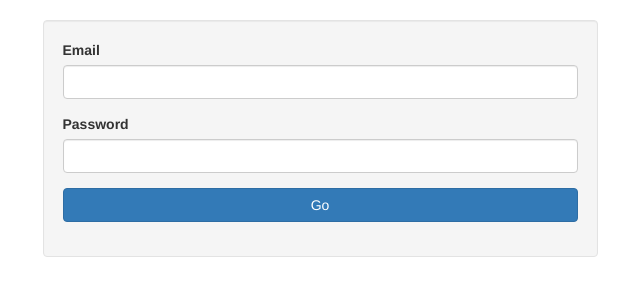
After one commit to dyotamo/bulker, a Flask app: template templates/admin/login.html in a window 1280 px wide. The commit adds this page. Shown: the top 300 px of the page, without its empty margins (320-960 px from the left). Run offline with Flask 2, Linux system fonts and the light colour scheme; the template is opened without the code that fills it: values that come from a table or form of the project are taken from there, others are empty; some libraries are stand-ins or nearby versions.

Commit message:
Adding Flask-Login.

```diff
--- a/app.py
+++ b/app.py
@@ -1,14 +1,19 @@
 import os
 import logging
+
+from datetime import datetime
 
 from apscheduler.schedulers.background import BackgroundScheduler
 from flask_admin.contrib.sqla import ModelView
 from flask_admin import Admin
 from flask_sqlalchemy import SQLAlchemy
-from flask import Flask, render_template, jsonify, request, redirect
+from flask import Flask, render_template, jsonify, request, redirect, flash
 from flask_login import UserMixin, LoginManager, current_user, login_user, logout_user
 
 from utils import send_sms, subscribe, unsubscribe
+from forms import LoginForm
+
+from bcrypt import checkpw
 
 from dotenv import load_dotenv
 load_dotenv()
@@ -27,8 +32,10 @@ app.config['WEBHOOK_KEY'] = os.environ["WEBHOOK_KEY"]
 app.config['FLASK_ADMIN_SWATCH'] = 'united'
 
 db = SQLAlchemy(app)
+login = LoginManager(app)
 
 
+# Models
 class Contact(db.Model):
     """ represents the contact entity """
     id = db.Column(db.Integer, primary_key=True)
@@ -50,9 +57,16 @@ class Message(db.Model):
 class User(db.Model, UserMixin):
     """ represents the user entity """
     id = db.Column(db.Integer, primary_key=True)
+    email = db.Column(db.String(255), unique=True, nullable=False)
+    password = db.Column(db.String(255), unique=False, nullable=False)
+    created_at = db.Column(db.DateTime(), unique=False,
+                           nullable=True, default=datetime.now())
+    last_login = db.Column(db.DateTime(), unique=False, nullable=True)
 
     def __repr__(self):
-        return '<User {}>'.format(self.id)
+        return '<User {}>'.format(self.email)
+
+# Flask-Admin
 
 
 class DModelView(ModelView):
@@ -60,27 +74,48 @@ class DModelView(ModelView):
         return current_user.is_authenticated
 
     def inaccessible_callback(self, name, **kwargs):
-        return redirect("/users/login")
+        return redirect(url_for("login"))
 
 
-login = LoginManager(app)
+admin = Admin(app, name='Bulker', template_mode='bootstrap3')
+admin.add_view(DModelView(Contact, db.session))
+admin.add_view(DModelView(Message, db.session))
+admin.add_view(DModelView(User, db.session))
 
 
+# Flask-Login
 @login.user_loader
 def load_user(user_id):
     return User.query.get(user_id)
 
 
-# Flask admin interface
-admin = Admin(app, name='Bulker', template_mode='bootstrap3')
-admin.add_view(DModelView(Contact, db.session))
-admin.add_view(DModelView(Message, db.session))
+# Login views
+@app.route("/users/login", methods=["GET", "POST"])
+def login():
+    form = LoginForm()
+    error = None
 
-# Login views
-@app.route("/users/login", methods=["GET"])
-def login():
-    login_user(User.query.first())
-    return redirect("/admin")
+    if form.validate_on_submit():
+        email = form.email.data
+        password = form.password.data
+
+        user = User.query.filter_by(email=email).first()
+
+        if not user:
+            error = email + ' does not exist.'
+        elif checkpw(password.encode('utf-8'), user.password):
+            login_user(user)
+
+            user.last_login = datetime.now()
+            db.session.add(user)
+            db.session.commit()
+
+            flash("You were successfully logged in.")
+            return redirect('/admin')
+        else:
+            error = 'Invalid password.'
+
+    return render_template('admin/login.html', form=form, error=error)
 
 
 @app.route("/users/logout", methods=["GET"])
@@ -97,7 +132,7 @@ def page_not_found(e):
 
 @app.errorhandler(405)
 def method_not_allowed(e):
-    return render_template('404.html'), 404
+    return render_template('404.html'), 405
 
 
 @app.errorhandler(500)
@@ -105,6 +140,7 @@ def server_error(e):
     return jsonify({'error': 'internal server error'}), 500
 
 
+# Webhook
 @app.route('/webhook', methods=['POST'])
 def webhook():
     data = request.form
@@ -134,7 +170,7 @@ def webhook():
 sched = BackgroundScheduler(daemon=True)
 sched.add_job(lambda: send_sms(Contact, Message, app.config["PROJECT_ID"],
                                app.config["SECRET_KEY"]), 'interval', hours=1)
-sched.start()
+# sched.start()
 
 if __name__ == '__main__':
     app.run(debug=True)
--- /dev/null
+++ b/forms.py
@@ -0,0 +1,13 @@
+from flask_wtf import FlaskForm
+from wtforms import StringField
+from wtforms.validators import DataRequired
+
+
+class LoginForm(FlaskForm):
+    """ Represents a login form """
+
+    email = StringField('Email', validators=[DataRequired()])
+    password = StringField('Password', validators=[DataRequired()])
+
+    def __str__(self):
+        return self.email.data + ', ' + self.password.data
--- /dev/null
+++ b/templates/admin/login.html
@@ -0,0 +1,64 @@
+<!DOCTYPE html>
+<html lang="en">
+
+<head>
+    <meta charset="utf-8">
+    <meta http-equiv="X-UA-Compatible" content="IE=edge">
+    <meta name="viewport" content="width=device-width, initial-scale=1">
+    <!-- The above 3 meta tags *must* come first in the head; any other head content must come *after* these tags -->
+    <title>Login - Bulker</title>
+
+    <!-- Bootstrap -->
+    <link rel="stylesheet" href="https://stackpath.bootstrapcdn.com/bootswatch/3.4.1/united/bootstrap.min.css"
+        crossorigin="anonymous">
+
+    <!-- HTML5 shim and Respond.js for IE8 support of HTML5 elements and media queries -->
+    <!-- WARNING: Respond.js doesn't work if you view the page via file:// -->
+    <!--[if lt IE 9]>
+      <script src="https://oss.maxcdn.com/html5shiv/3.7.3/html5shiv.min.js"></script>
+      <script src="https://oss.maxcdn.com/respond/1.4.2/respond.min.js"></script>
+    <![endif]-->
+</head>
+
+<body class="container" style="margin-top: 20px;">
+    <div class="row">
+        {% if error %}
+        <p class="alert alert-danger">
+            <strong>Error:</strong> {{ error }}
+        </p>
+        {% endif %}
+        <div class="col-md-3">
+        </div>
+        <div class="col-md-6">
+            <form method="post" action={{ url_for("login") }} class="well">
+                {{ form.csrf_token }}
+
+                <div class="form-group">
+                    {{ form.email.label }}
+                    {{ form.email(size=20, type="email", class="form-control") }}
+                </div>
+
+                <div class="form-group">
+                    {{ form.password.label }}
+                    {{ form.password(size=20, type="password", class="form-control") }}
+                </div>
+
+                <div class="form-group">
+                    <input type="submit" value="Go" class="btn btn-primary btn-block">
+                </div>
+            </form>
+        </div>
+        <div class="col-md-3">
+        </div>
+    </div>
+
+    <!-- jQuery (necessary for Bootstrap's JavaScript plugins) -->
+    <script src="https://ajax.googleapis.com/ajax/libs/jquery/1.12.4/jquery.min.js"></script>
+    <!-- Include all compiled plugins (below), or include individual files as needed -->
+    <!-- Latest compiled and minified JavaScript -->
+    <script src="https://maxcdn.bootstrapcdn.com/bootstrap/3.3.7/js/bootstrap.min.js"
+        integrity="sha384-Tc5IQib027qvyjSMfHjOMaLkfuWVxZxUPnCJA7l2mCWNIpG9mGCD8wGNIcPD7Txa"
+        crossorigin="anonymous"></script>
+</body>
+
+</html>
--- a/utils.py
+++ b/utils.py
@@ -63,8 +63,6 @@ def send_sms(contact_model, message_model, project_id, secret_key):
     for contact in contact_model.query:
         msg = get_random_msg(message_model)
 
-        print(">>> Sending to:", contact, msg)
-
         headers = {'Content-Type': 'application/json'}
         data = {'content': msg.message, 'to_number': contact.contact}
 
```
Also changed, not shown: seed.py (+6 -1 lines), templates/admin/index.html (+13 -1 lines), 2 other files.
